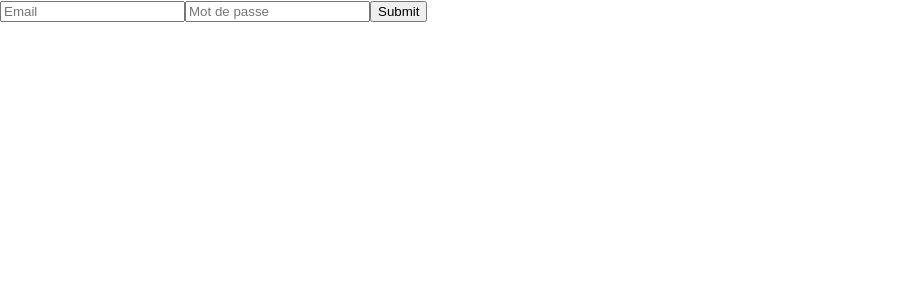
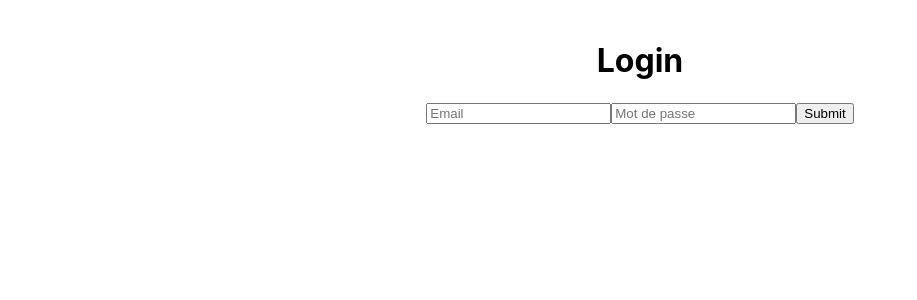
Before and after one commit to victor-prdh/react-api-lp, a React (Create React App) app: page /login in a window 1280 px wide. Shown: the top 300 px of the page, without its empty margins (0-917 px from the left). Built offline with nearby package versions, Linux system fonts and the light colour scheme.

Commit message:
feat: enhance login page

```diff
--- a/src/Component/LoginForm/LoginForm.jsx
+++ b/src/Component/LoginForm/LoginForm.jsx
@@ -45,7 +45,7 @@ const LoginForm = ({handleSubmit}) => {
                 <div className='credentials-and-password-container'>
 
                     <input type="email" name='email' value={credentials.email} onChange={handleLoginChange} placeholder="Email"/>
-                    <input type="text" value={credentials.password} onChange={handlePasswordChange} placeholder="Mot de passe"/>
+                    <input type="password" value={credentials.password} onChange={handlePasswordChange} placeholder="Mot de passe"/>
 
                     <button
                         className='email-page-call-to-action'
--- a/src/Page/Login/LoginPage.jsx
+++ b/src/Page/Login/LoginPage.jsx
@@ -91,7 +91,7 @@ const LoginPage = () => {
     }, [])
 
     return (
-        <div>
+        <div className="champ-container">
             {
                 isLoading ?
                     <h3>Loading</h3>
@@ -103,9 +103,12 @@ const LoginPage = () => {
                             <Link to={'/'}>Home</Link>
                             <button onClick={logout}>Se déconnecter</button>
                         </> :
-                        <LoginForm
-                            handleSubmit={handleSubmit}
-                        />
+                        <>
+                            <h1>Login</h1>
+                            <LoginForm
+                                handleSubmit={handleSubmit}
+                            />
+                        </>
             }
 
 
```
